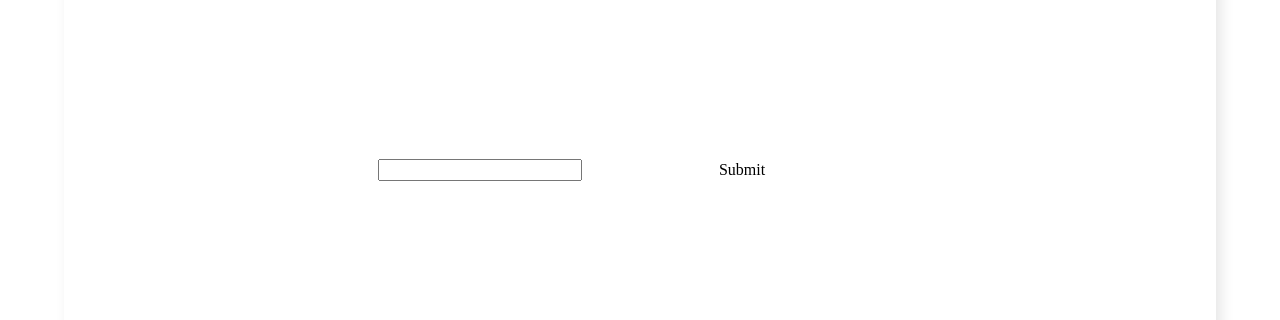
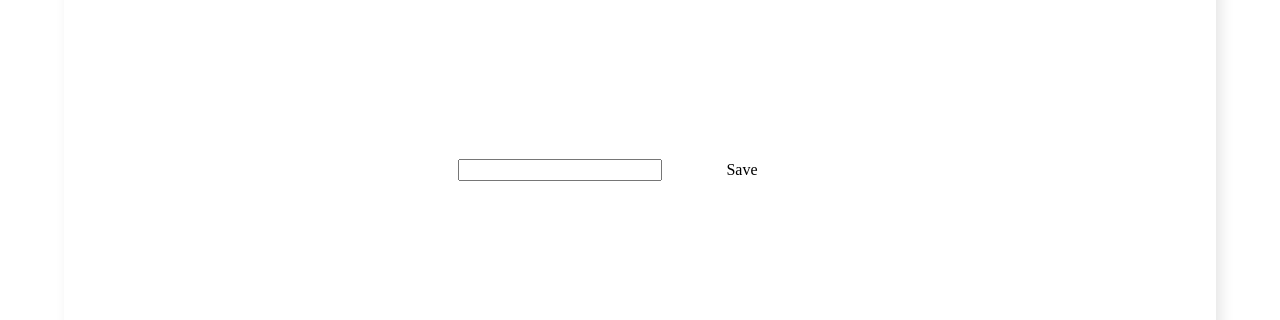
Before and after one commit to kevngn6695/Template_v1, a React (Create React App) app in the folder client/: page /admin in a window 1280 px wide. Shown: the part 230-550 px from the top of the page. Built offline with nearby package versions, Linux system fonts and the light colour scheme.

Commit message:
Updates: SASS [Fixed]

```diff
--- a/client/src/assets/components/common/Button.sass
+++ b/client/src/assets/components/common/Button.sass
@@ -1,13 +1,17 @@
 @use "../init.sass" as *
+@use "../../mixin/index.mixin.sass" as *
 
 .btn
     background: $bg
-    width: calc($width / 4)
-    height: calc($height / 4)
+    width: calc($width / 8)
+    height: calc($height / 16)
     border: none
     border-radius: 30px
+    cursor: pointer
     box-shadow: none
-    transition: all 0.5s ease-in-out
+    transition: all 0.3s ease-in-out
+
+    @include stop-highlight-light()
 
     &:hover
         box-shadow: $regular-shadow
--- a/client/src/assets/components/common/Container.sass
+++ b/client/src/assets/components/common/Container.sass
@@ -6,7 +6,8 @@
     width: clamp(20rem, 90vw, 75rem)
     border-radius: 30px
     box-shadow: $regular-shadow
-    transition: all 0.5s ease-in-out
+    transition: all $transition-duration-fast ease-in-out
+
     @include mixin.center(column, center, center)
 
     &:hover
--- a/client/src/assets/components/init.sass
+++ b/client/src/assets/components/init.sass
@@ -19,3 +19,8 @@ $height: 100vh
 
 $regular-shadow: 5px 10px 14px rgba(0, 0, 0, 0.1)
 $neumorphism-shadow: 5px 5px 13px #d6d6d6, -5px -5px 13px #ffffff;
+
+
+// Duration
+$transition-duration-slow: 0.5s
+$transition-duration-fast: 0.3s
--- a/client/src/assets/mixin/index.mixin.sass
+++ b/client/src/assets/mixin/index.mixin.sass
@@ -35,6 +35,8 @@
             @each $props, $val in $to
                 #{$props}: $val
 
+        @debug "From-to #{$name} effect called"
+
 /* [ Keyframe ] Animation - Percentage */
 @mixin effect_percentage($name,$start, $mid, $end)
     @keyframe #(name)
@@ -48,6 +50,8 @@
             @each $props, $val in $end
                 #{$props}: $val
 
+        @debug "Percentage #{$name} effect called"
+
 /* [ Keyframe ] Animation - Symmetrical */
 @mixin effect_symmetric($name, $prop, $rest, $peak)
     @keyframe #(name)
@@ -55,3 +59,6 @@
             #{$prop}: $val
         50%
             #{$prop}: $val
+
+
+        @debug "Symetric #{$name} effect called"
--- a/client/src/pages/Admin.tsx
+++ b/client/src/pages/Admin.tsx
@@ -45,7 +45,7 @@ function Admin() {
           throw new Error("Function not implemented.");
         }}
       >
-        Submit
+        Save
       </Button>
     </Dashboard>
   );
```
